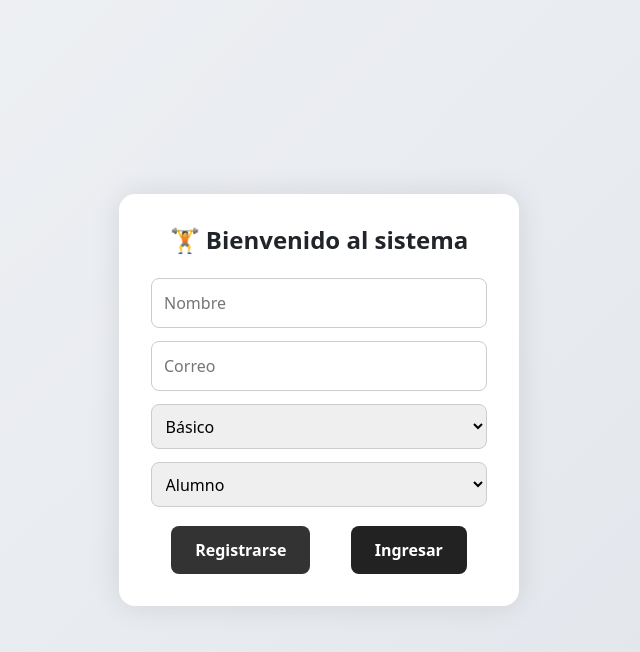
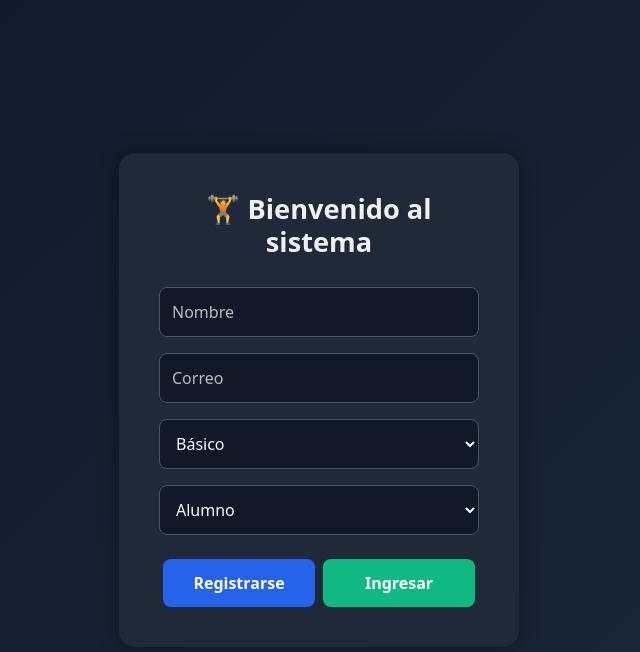
Before and after one commit to miguelsancor/Entrenamiento, a React (Vite) app in the folder frontend-web/: page / in a window 1280 px wide. Shown: the top 652 px of the page, without its empty margins (321-961 px from the left). Built offline with nearby package versions, Linux system fonts and the light colour scheme.

Commit message:
se realiza cambio de look

```diff
--- a/frontend-web/src/index.css
+++ b/frontend-web/src/index.css
@@ -32,39 +32,99 @@ body {
   color: white;
 }
 
-h1 {
-  font-size: 3.2em;
-  line-height: 1.1;
+h1, h2, h3, h4, h5, h6,
+label, p, span, strong {
+  color: #f0f0f0 !important;
 }
 
-button {
-  border-radius: 8px;
-  border: 1px solid transparent;
-  padding: 0.6em 1.2em;
-  font-size: 1em;
-  font-weight: 500;
-  font-family: inherit;
-  background-color: #1a1a1a;
-  cursor: pointer;
-  transition: border-color 0.25s;
-}
-button:hover {
-  border-color: #646cff;
-}
-button:focus,
-button:focus-visible {
-  outline: 4px auto -webkit-focus-ring-color;
+/* Lista de ejercicios y contenidos asignados */
+ul, li, li strong {
+  color: #ffffff;
 }
 
-@media (prefers-color-scheme: light) {
-  :root {
-    color: #213547;
-    background-color: #ffffff;
-  }
-  a:hover {
-    color: #747bff;
-  }
-  button {
-    background-color: #f9f9f9;
-  }
+/* Estilo inputs y selects en modo oscuro */
+input, select, textarea {
+  background-color: #1a1a1a;
+  color: #ffffff;
+  border: 1px solid #444;
+  border-radius: 8px;
+  padding: 0.6em 1em;
+  font-size: 1em;
+  font-family: inherit;
 }
+
+input::placeholder,
+textarea::placeholder {
+  color: #bbbbbb;
+}
+
+input:focus,
+select:focus,
+textarea:focus {
+  outline: 2px solid #646cff;
+}
+
+/* Botón de día */
+.day-btn {
+  background-color: #ffffff;
+  color: #000000;
+  border: 1px solid #ccc;
+  padding: 0.4em 0.8em;
+  border-radius: 6px;
+  font-weight: 500;
+  cursor: pointer;
+}
+
+.day-btn.selected {
+  background-color: #2563eb;
+  color: #ffffff;
+  border-color: #2563eb;
+}
+
+/* Botones generales */
+.btn {
+  padding: 0.8em 1.2em;
+  font-weight: bold;
+  background-color: #000000;
+  color: white;
+  border: none;
+  border-radius: 8px;
+  cursor: pointer;
+  font-size: 1em;
+  transition: background-color 0.3s ease;
+}
+
+.btn:hover {
+  background-color: #1f1f1f;
+}
+
+.btn-disabled {
+  background-color: #555;
+  cursor: not-allowed;
+}
+
+/* iframe de YouTube */
+.iframe {
+  width: 100%;
+  max-width: 400px;
+  height: 220px;
+  border-radius: 12px;
+  border: 1px solid #333;
+  margin-top: 0.5rem;
+}
+
+/* Subtítulo sección */
+h3 {
+  font-size: 1.3rem;
+  font-weight: 600;
+}
+
+/* Nombre del alumno */
+h4 {
+  color: #93c5fd;
+}
+
+/* Parche para texto de sección que sale oscuro (ej: "Asignar rutina a alumno") */
+p, div[style*="color: rgb(156, 163, 175)"] {
+  color: #f0f0f0 !important;
+}
--- a/frontend-web/src/pages/AlumnoDashboard.tsx
+++ b/frontend-web/src/pages/AlumnoDashboard.tsx
@@ -82,47 +82,45 @@ export default function AlumnoDashboard() {
   };
 
   return (
-    <div className="min-h-screen p-8 bg-gradient-to-br from-white to-blue-50">
-      <div className="max-w-3xl mx-auto space-y-6">
+    <div className="min-h-screen bg-black text-white p-8">
+      <div className="max-w-4xl mx-auto space-y-8">
         <h2 className="text-3xl font-bold text-white">
           Bienvenido, {usuario.nombre}
         </h2>
-        <h3 className="text-xl text-white mb-4">
+        <h3 className="text-xl font-semibold text-white">
           🏋️‍♂️ Tus Rutinas Asignadas
         </h3>
 
         {rutinas.map((rutina) => (
           <div
             key={rutina.id}
-            className="bg-white p-4 rounded-xl shadow-md border border-gray-200"
+            className="bg-[#1a1a1a] p-5 rounded-xl border border-gray-700 shadow-md"
           >
-            <div className="flex justify-between items-center">
+            <div className="flex justify-between items-center mb-3">
               <div>
-                <h4 className="text-lg font-semibold text-gray-800">
+                <h4 className="text-lg font-bold text-white">
                   {rutina.nombre}{" "}
-                  <span className="text-sm text-gray-500">
+                  <span className="text-sm text-gray-400">
                     ({rutina.tipo})
                   </span>
                 </h4>
-                <p className="text-sm text-gray-500 mt-1">
+                <p className="text-sm text-gray-300 mt-1">
                   <strong>Días:</strong> {rutina.dias.join(", ")}
                 </p>
               </div>
 
               <div className="flex items-center gap-2">
-                <label className="text-sm text-gray-600">Completado</label>
+                <label className="text-sm text-white font-medium">✅ Completado</label>
                 <input
                   type="checkbox"
                   checked={estaCompletada(rutina.id)}
-                  onChange={(e) =>
-                    marcarCompletada(rutina.id, e.target.checked)
-                  }
-                  className="h-5 w-5"
+                  onChange={(e) => marcarCompletada(rutina.id, e.target.checked)}
+                  className="h-5 w-5 accent-blue-500"
                 />
               </div>
             </div>
 
-            <div className="mt-4 space-y-3">
+            <div className="space-y-4 mt-4">
               {rutina.ejercicios.map((e, i) => {
                 const embed = obtenerEmbedYoutube(e);
                 return embed ? (
@@ -135,15 +133,13 @@ export default function AlumnoDashboard() {
                   >
                     <iframe
                       src={embed}
-                      className="w-full h-48 rounded-lg shadow border"
+                      className="iframe"
                       allow="accelerometer; autoplay; clipboard-write; encrypted-media; gyroscope; picture-in-picture"
                       allowFullScreen
                     />
                   </a>
                 ) : (
-                  <p key={i} className="text-sm text-gray-700 ml-6 list-disc">
-                    {e}
-                  </p>
+                  <p key={i} className="text-sm text-gray-300 ml-2">• {e}</p>
                 );
               })}
             </div>
@@ -151,7 +147,7 @@ export default function AlumnoDashboard() {
         ))}
 
         {rutinas.length === 0 && (
-          <p className="text-gray-500">No tienes rutinas asignadas.</p>
+          <p className="text-gray-400">No tienes rutinas asignadas.</p>
         )}
       </div>
     </div>
--- a/frontend-web/src/pages/Login.tsx
+++ b/frontend-web/src/pages/Login.tsx
@@ -36,18 +36,13 @@ export default function Login() {
         body: JSON.stringify({ email, rol }),
       });
 
-      const data: Usuario = await res.json();
-
       if (!res.ok) {
-        if (!res.ok) {
         const errorData = await res.json();
         alert(errorData.error || "Error al iniciar sesión");
         return;
       }
 
-        return;
-      }
-
+      const data: Usuario = await res.json();
       localStorage.setItem("usuario", JSON.stringify(data));
 
       if (data.rol === "alumno") navigate("/alumno-dashboard");
@@ -78,22 +73,30 @@ export default function Login() {
             onChange={(e) => setEmail(e.target.value)}
             style={styles.input}
           />
-          <select value={nivel} onChange={(e) => setNivel(e.target.value)} style={styles.select}>
+          <select
+            value={nivel}
+            onChange={(e) => setNivel(e.target.value)}
+            style={styles.select}
+          >
             <option value="Básico">Básico</option>
             <option value="Intermedio">Intermedio</option>
             <option value="Avanzado">Avanzado</option>
           </select>
-          <select value={rol} onChange={(e) => setRol(e.target.value)} style={styles.select}>
+          <select
+            value={rol}
+            onChange={(e) => setRol(e.target.value)}
+            style={styles.select}
+          >
             <option value="alumno">Alumno</option>
             <option value="instructor">Instructor</option>
           </select>
         </div>
 
         <div style={styles.buttonGroup}>
-          <button style={styles.button} onClick={registrar}>
+          <button style={{ ...styles.button, backgroundColor: "#2563eb" }} onClick={registrar}>
             Registrarse
           </button>
-          <button style={{ ...styles.button, backgroundColor: "#222" }} onClick={ingresar}>
+          <button style={styles.button} onClick={ingresar}>
             Ingresar
           </button>
         </div>
@@ -109,53 +112,61 @@ const styles: { [key: string]: React.CSSProperties } = {
     display: "flex",
     justifyContent: "center",
     alignItems: "center",
-    background: "linear-gradient(135deg, #f0f2f5, #e0e4ea)",
+    background: "linear-gradient(135deg, #0f172a, #1e293b)", // Fondo oscuro azulado
   },
   card: {
-    backgroundColor: "#fff",
-    padding: "2rem",
+    backgroundColor: "#1f2937", // Gris oscuro
+    padding: "2.5rem",
     borderRadius: "1rem",
-    boxShadow: "0 0 30px rgba(0,0,0,0.1)",
+    boxShadow: "0 0 20px rgba(0,0,0,0.4)",
     width: "100%",
     maxWidth: "400px",
+    color: "#fff",
   },
   title: {
-    marginBottom: "1.5rem",
-    fontSize: "1.5rem",
+    marginBottom: "1.8rem",
+    fontSize: "1.7rem",
     fontWeight: "bold",
     textAlign: "center",
   },
   inputGroup: {
     display: "flex",
     flexDirection: "column",
-    gap: "0.8rem",
-    marginBottom: "1.2rem",
+    gap: "1rem",
+    marginBottom: "1.5rem",
   },
   input: {
     width: "100%",
     padding: "0.75rem",
-    border: "1px solid #ccc",
+    border: "1px solid #4b5563",
     borderRadius: "0.5rem",
+    backgroundColor: "#111827",
+    color: "#f9fafb",
     fontSize: "1rem",
   },
   select: {
-    padding: "0.6rem",
+    padding: "0.75rem",
     borderRadius: "0.5rem",
-    border: "1px solid #ccc",
+    border: "1px solid #4b5563",
+    backgroundColor: "#111827",
+    color: "#f9fafb",
     fontSize: "1rem",
   },
   buttonGroup: {
     display: "flex",
-    justifyContent: "space-around",
+    justifyContent: "space-between",
     marginTop: "1rem",
   },
   button: {
-    padding: "0.75rem 1.5rem",
+    flex: 1,
+    padding: "0.75rem",
+    margin: "0 0.25rem",
     border: "none",
     borderRadius: "0.5rem",
-    backgroundColor: "#333",
+    backgroundColor: "#10b981", // Verde Tailwind
     color: "#fff",
+    fontWeight: "bold",
     cursor: "pointer",
-    fontWeight: "bold",
+    fontSize: "1rem",
   },
 };
```
Also changed, not shown: frontend-web/src/pages/InstructorDashboard.tsx (+43 -63 lines).
